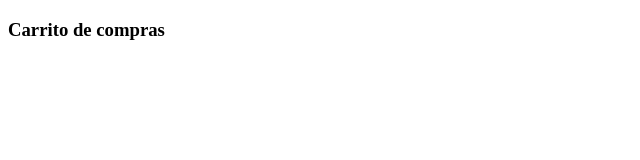
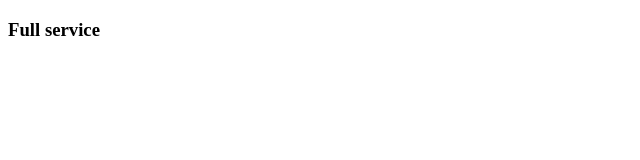
Before and after one commit to MrSamuelg/carritoCompras, a plain HTML site: page index.html in a window 1280 px wide. Shown: the full height of the page, 0-640 px from the left. Drawn offline with Linux system fonts and the light colour scheme.

Commit message:
add html5 tittle

```diff
--- a/index.html
+++ b/index.html
@@ -4,9 +4,9 @@
     <meta charset="UTF-8">
     <meta http-equiv="X-UA-Compatible" content="IE=edge">
     <meta name="viewport" content="width=device-width, initial-scale=1.0">
-    <title>Carrito de compras</title>
+    <title>Renta car</title>
 </head>
 <body>
-   <h3>Carrito de compras</h3>
+   <h3>Full service</h3>
 </body>
 </html>
```
